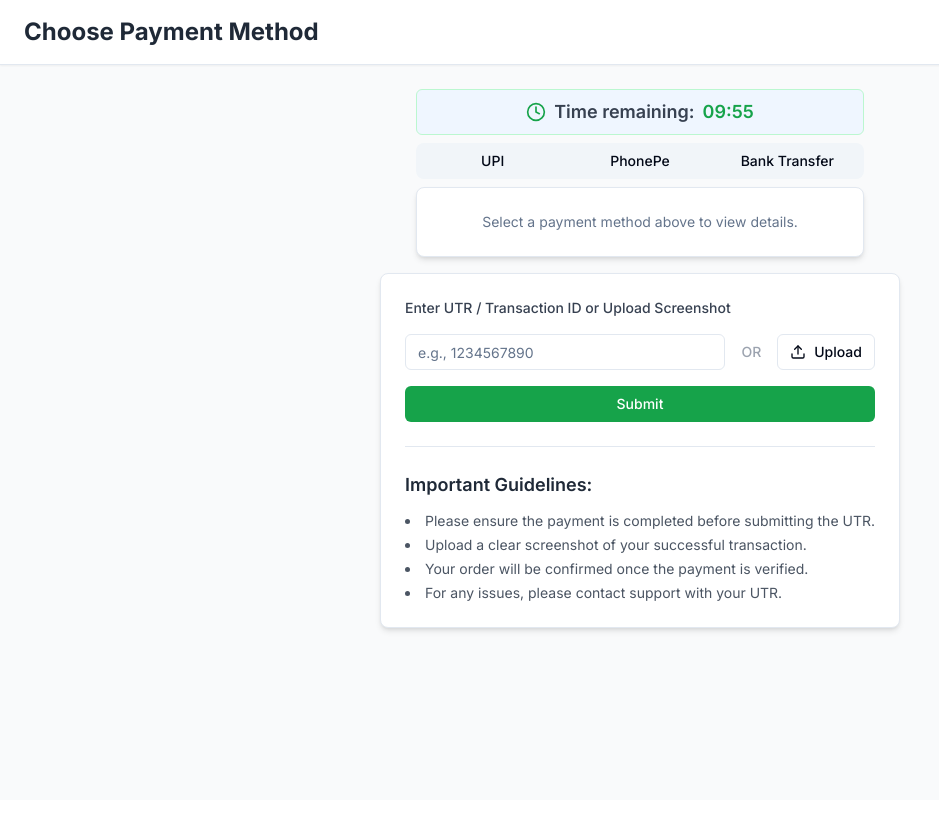
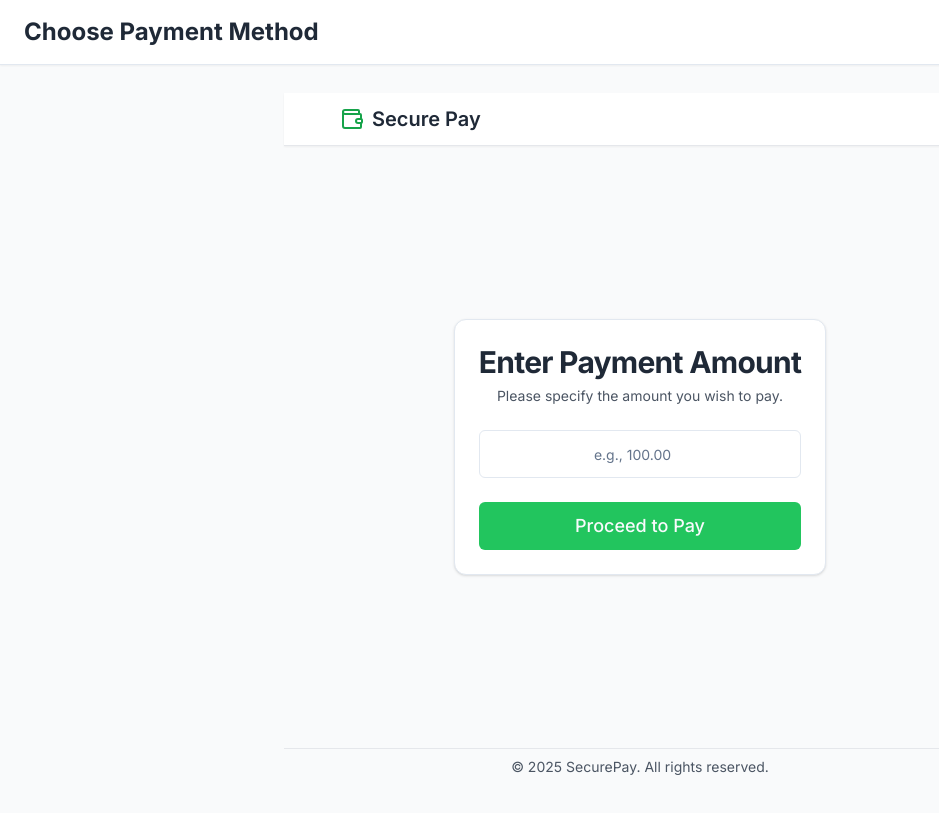
Before and after one commit to sahir289/secure-payment-page, a Next.js app: page / in a window 1280 px wide. Shown: the whole page, without its empty margins (0-939 px from the left). Built offline with nearby package versions, Linux system fonts and the light colour scheme.

Commit message:
refactor: added enter amount page

```diff
--- a/src/app/page.jsx
+++ b/src/app/page.jsx
@@ -1,22 +1,115 @@
-"use client"
+"use client";
 
-import { Tabs, TabsList, TabsTrigger } from "@/components/ui/tabs"
-import { useRouter, useSearchParams, usePathname } from "next/navigation"
-import { Suspense } from "react"
-import { PaymentActions } from "@/components/payment-actions"
-import { PaymentTimer } from "@/components/payment-timer"
-import UpiDetails from "@/components/payment-methods/upi-details"
-import PhonePeDetails from "@/components/payment-methods/phonepe-details"
-import BankTransferDetails from "@/components/payment-methods/bank-transfer-details"
+import { Tabs, TabsList, TabsTrigger } from "@/components/ui/tabs";
+import { useRouter, useSearchParams, usePathname } from "next/navigation";
+import { Suspense, useEffect, useState } from "react";
+import { PaymentActions } from "@/components/payment-actions";
+import { PaymentTimer } from "@/components/payment-timer";
+import {
+  Card,
+  CardContent,
+  CardDescription,
+  CardHeader,
+  CardTitle,
+} from "@/components/ui/card";
+import UpiDetails from "@/components/payment-methods/upi-details";
+import PhonePeDetails from "@/components/payment-methods/phonepe-details";
+import BankTransferDetails from "@/components/payment-methods/bank-transfer-details";
+import { Input } from "@/components/ui/input";
+import { Button } from "@/components/ui/button";
+import Header from "@/components/header";
 
 export default function HomePage() {
-  const router = useRouter()
-  const searchParams = useSearchParams()
-  const pathname = usePathname()
-  const currentTab = searchParams.get("tab")
+  const router = useRouter();
+  const searchParams = useSearchParams();
+  const pathname = usePathname();
+  const [urlAmount, setUrlAmount] = useState(null);
+  const [currentTab, setCurrentTab] = useState(null);
+  const [isClient, setIsClient] = useState(false);
+
+  const [inputAmount, setInputAmount] = useState("");
+
+  useEffect(() => {
+    // This code runs only on the client side after the component mounts
+    setIsClient(true); // Mark as client-side
+    if (typeof window !== "undefined") {
+      const params = new URLSearchParams(window.location.search);
+      setUrlAmount(params.get("amount"));
+      setCurrentTab(params.get("tab"));
+    }
+  }, []);
+
+  const handleAmountSubmit = (e) => {
+    e.preventDefault();
+    const parsedAmount = Number.parseFloat(inputAmount);
+    if (isNaN(parsedAmount) || parsedAmount <= 0) {
+      alert("Please enter a valid amount.");
+      return;
+    }
+    // Redirect to the same page, but with the amount in the URL
+    router.push(`/payment?amount=${parsedAmount.toFixed(2)}`);
+  };
 
   const handleTabChange = (value) => {
-    router.push(`${pathname}?tab=${value}`)
+    router.push(`${pathname}?tab=${value}`);
+  };
+
+  if (!isClient) {
+    return (
+      <div className="flex flex-col items-center justify-center min-h-[calc(100vh-100px)] p-4">
+        <p className="text-lg text-gray-600">Loading page...</p>
+      </div>
+    );
+  }
+
+  // If no amount is present in the URL, show the "Enter Amount" page
+  if (!urlAmount) {
+    return (
+      <div className="flex flex-col items-center justify-center min-h-[calc(100vh-100px)] p-1">
+        <Header />
+        <main className="flex-1 flex flex-col items-center justify-center p-2">
+          <Card className="w-full max-w-md">
+            <CardHeader className="text-center">
+              <CardTitle className="text-3xl font-bold text-gray-800">
+                Enter Payment Amount
+              </CardTitle>
+              <CardDescription className="text-gray-600">
+                Please specify the amount you wish to pay.
+              </CardDescription>
+            </CardHeader>
+            <CardContent>
+              <form onSubmit={handleAmountSubmit} className="space-y-6">
+                <div>
+                  <label htmlFor="amount-input" className="sr-only">
+                    Amount
+                  </label>
+                  <Input
+                    id="amount-input"
+                    type="number"
+                    step="0.01"
+                    placeholder="e.g., 100.00"
+                    value={inputAmount}
+                    onChange={(e) => setInputAmount(e.target.value)}
+                    className="h-12 text-lg text-center"
+                    required
+                  />
+                </div>
+                <Button
+                  type="submit"
+                  className="w-full h-12 text-lg bg-green-500 hover:bg-green-600"
+                >
+                  Proceed to Pay
+                </Button>
+              </form>
+            </CardContent>
+          </Card>
+        </main>
+
+        <footer className="w-full text-gray-600 py-2 text-center text-sm border-t border-gray-200">
+          &copy; {new Date().getFullYear()} SecurePay. All rights reserved.
+        </footer>
+      </div>
+    );
   }
 
   return (
@@ -24,7 +117,11 @@ export default function HomePage() {
       <div className="mb-2 w-full max-w-md">
         <PaymentTimer initialMinutes={10} />
       </div>
-      <Tabs value={currentTab || undefined} onValueChange={handleTabChange} className="w-full max-w-md">
+      <Tabs
+        value={currentTab || undefined}
+        onValueChange={handleTabChange}
+        className="w-full max-w-md"
+      >
         <TabsList className="grid w-full grid-cols-3">
           <TabsTrigger value="upi">UPI</TabsTrigger>
           <TabsTrigger value="phonepe">PhonePe</TabsTrigger>
@@ -34,7 +131,9 @@ export default function HomePage() {
 
       <div
         className={`mt-2 border rounded-lg p-6 bg-white shadow-md w-full max-w-md transition-all duration-300 ${
-    currentTab ? "min-h-[200px] flex flex-col items-center justify-center text-muted-foreground" : ""
+          currentTab
+            ? "min-h-[200px] flex flex-col items-center justify-center text-muted-foreground"
+            : ""
         }`}
       >
         <Suspense fallback={<p>Loading payment details...</p>}>
@@ -49,8 +148,10 @@ export default function HomePage() {
         </Suspense>
       </div>
 
-
       <PaymentActions />
+      <footer className="w-full  text-gray-600 py-4 text-center text-sm border-t border-gray-200">
+        &copy; {new Date().getFullYear()} SecurePay. All rights reserved.
+      </footer>
     </div>
-  )
+  );
 }
--- /dev/null
+++ b/src/app/payment/loading.jsx
@@ -0,0 +1,7 @@
+export default function Loading() {
+  return (
+    <div className="flex flex-col items-center justify-center min-h-[calc(100vh-100px)] p-4">
+      <p className="text-lg text-gray-600">Loading payment details...</p>
+    </div>
+  )
+}
--- /dev/null
+++ b/src/app/payment/page.jsx
@@ -0,0 +1,63 @@
+"use client";
+
+import { PaymentActions } from "@/components/payment-actions";
+import { useRouter, usePathname } from "next/navigation";
+import BankTransferDetails from "@/components/payment-methods/bank-transfer-details";
+import PhonePeDetails from "@/components/payment-methods/phonepe-details";
+import UpiDetails from "@/components/payment-methods/upi-details";
+import { PaymentTimer } from "@/components/payment-timer";
+import { Tabs, TabsList, TabsTrigger } from "@/components/ui/tabs";
+import { Suspense, useEffect, useState } from "react";
+
+export default function PaymentPage() {
+  const router = useRouter();
+  const pathname = usePathname();
+
+  const handleTabChange = (value) => {
+    router.push(`${pathname}?tab=${value}`);
+  };
+
+  return (
+    <div className="flex flex-col items-center w-full">
+      <div className="mb-2 w-full max-w-md">
+        <PaymentTimer initialMinutes={10} />
+      </div>
+      <Tabs
+        value={currentTab || undefined}
+        onValueChange={handleTabChange}
+        className="w-full max-w-md"
+      >
+        <TabsList className="grid w-full grid-cols-3">
+          <TabsTrigger value="upi">UPI</TabsTrigger>
+          <TabsTrigger value="phonepe">PhonePe</TabsTrigger>
+          <TabsTrigger value="bank-transfer">Bank Transfer</TabsTrigger>
+        </TabsList>
+      </Tabs>
+
+      <div
+        className={`mt-2 border rounded-lg p-6 bg-white shadow-md w-full max-w-md transition-all duration-300 ${
+          currentTab
+            ? "min-h-[200px] flex flex-col items-center justify-center text-muted-foreground"
+            : ""
+        }`}
+      >
+        <Suspense fallback={<p>Loading payment details...</p>}>
+          {currentTab === "upi" && <UpiDetails />}
+          {currentTab === "phonepe" && <PhonePeDetails />}
+          {currentTab === "bank-transfer" && <BankTransferDetails />}
+          {!currentTab && (
+            <p className="text-sm text-center text-muted-foreground">
+              Select a payment method above to view details.
+            </p>
+          )}
+        </Suspense>
+      </div>
+
+      <PaymentActions />
+
+      <footer className="w-full  text-gray-600 py-4 text-center text-sm border-t border-gray-200">
+        &copy; {new Date().getFullYear()} SecurePay. All rights reserved.
+      </footer>
+    </div>
+  );
+}
--- /dev/null
+++ b/src/components/header.jsx
@@ -0,0 +1,15 @@
+import Link from "next/link"
+import { Wallet } from "lucide-react" // Changed icon for a more general payment feel
+
+export default function Header() {
+  return (
+    <header className="w-full bg-white border-b border-gray-200 py-3 px-6 shadow-sm">
+      <div className="container mx-auto flex items-center justify-between">
+        <Link href="/" className="flex items-center gap-2 text-xl font-semibold text-gray-800">
+          <Wallet className="h-6 w-6 text-green-600" />
+          <span>Secure Pay</span>
+        </Link>
+      </div>
+    </header>
+  )
+}
--- /dev/null
+++ b/src/components/ui/card.jsx
@@ -0,0 +1,50 @@
+import * as React from "react"
+
+import { cn } from "@/lib/utils"
+
+const Card = React.forwardRef(({ className, ...props }, ref) => (
+  <div
+    ref={ref}
+    className={cn("rounded-xl border bg-card text-card-foreground shadow", className)}
+    {...props} />
+))
+Card.displayName = "Card"
+
+const CardHeader = React.forwardRef(({ className, ...props }, ref) => (
+  <div
+    ref={ref}
+    className={cn("flex flex-col space-y-1.5 p-6", className)}
+    {...props} />
+))
+CardHeader.displayName = "CardHeader"
+
+const CardTitle = React.forwardRef(({ className, ...props }, ref) => (
+  <div
+    ref={ref}
+    className={cn("font-semibold leading-none tracking-tight", className)}
+    {...props} />
+))
+CardTitle.displayName = "CardTitle"
+
+const CardDescription = React.forwardRef(({ className, ...props }, ref) => (
+  <div
+    ref={ref}
+    className={cn("text-sm text-muted-foreground", className)}
+    {...props} />
+))
+CardDescription.displayName = "CardDescription"
+
+const CardContent = React.forwardRef(({ className, ...props }, ref) => (
+  <div ref={ref} className={cn("p-6 pt-0", className)} {...props} />
+))
+CardContent.displayName = "CardContent"
+
+const CardFooter = React.forwardRef(({ className, ...props }, ref) => (
+  <div
+    ref={ref}
+    className={cn("flex items-center p-6 pt-0", className)}
+    {...props} />
+))
+CardFooter.displayName = "CardFooter"
+
+export { Card, CardHeader, CardFooter, CardTitle, CardDescription, CardContent }
```
Lines whose indentation alone changed are shown as unchanged.
